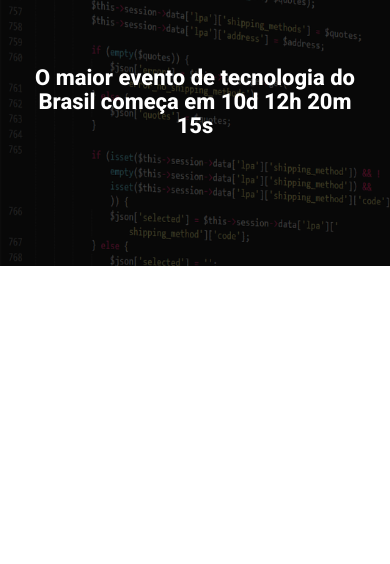
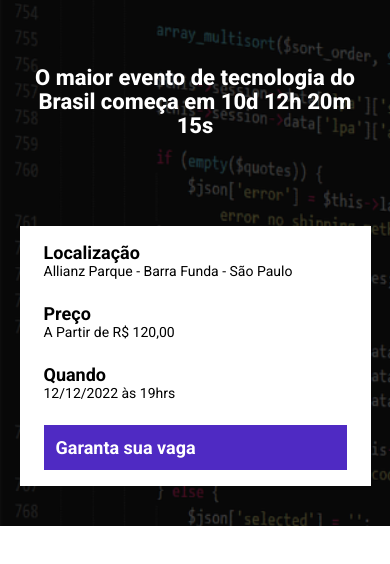
Before and after one commit to Glen109/modulo_22, a website built with Parcel: page src/index.html in a window 390 px wide. Shown: the part 102-666 px from the top of the page. Built offline with nearby package versions, Linux system fonts and the light colour scheme.

Commit message:
add barra de chamada

```diff
--- a/src/index.html
+++ b/src/index.html
@@ -16,6 +16,25 @@
             <p class="hero__text">
                 O maior evento de tecnologia do Brasil começa em 10d 12h 20m 15s
             </p>
+            <div class="infos-bar">
+                <ul class="infos-bar__infos">
+                    <li class="infos-bar__infos__item">
+                        <b>Localização</b>
+                        Allianz Parque - Barra Funda - São Paulo
+                    </li>
+                    <li class="infos-bar__infos__item">
+                        <b>Preço</b>
+                        A Partir de R$ 120,00
+                    </li>
+                    <li class="infos-bar__infos__item">
+                        <b>Quando</b>
+                        12/12/2022 às 19hrs
+                    </li>
+                </ul>
+                <a href="#" class="button button--primary">
+                    Garanta sua vaga
+                </a>
+            </div>
         </div>
     </header>
     <script src="scripts/main.js"></script>
--- /dev/null
+++ b/src/styles/components/_buttons.scss
@@ -0,0 +1,23 @@
+.button {
+    padding: 12px;
+    font-size: 18px;
+    font-weight: bold;
+    text-decoration: none;
+    text-align: center;
+    white-space: nowrap;
+
+    &--primary {
+        color: #fff;
+        background-color: #4F2AC3;
+    }
+
+    @media (max-width: 640px) {
+        display: block;
+        width: 100%;
+    }
+
+    @media (max-width: 1024px) {
+        display: flex;
+        align-items: center;
+    }
+}
--- /dev/null
+++ b/src/styles/components/_infos_bar.scss
@@ -0,0 +1,41 @@
+.infos-bar {
+    padding: 16px 24px;
+    background-color: #fff;
+    display: flex;
+    justify-content: space-between;
+
+    &__infos {
+        display: flex;
+        gap: 40px;
+        list-style: none;
+
+        &__item {
+            font-size: 14px;
+            color: #000;
+
+            b {
+                color: #000;
+                font-size: 18px;
+                display: block;
+            }
+        }
+    }
+
+    @media (max-width: 640px) {
+        display: block;
+
+        &__infos {
+            display: block;
+
+            &__item {
+                margin-bottom: 24px;
+            }
+        }
+    }
+
+    @media (max-width: 1024px) {
+        &__infos {
+            gap: 16px;
+        }
+    }
+}
--- a/src/styles/main.scss
+++ b/src/styles/main.scss
@@ -1,4 +1,6 @@
 @use 'hero';
+@use './components/infos_bar';
+@use './components/buttons';
 
 * {
     margin: 0;
```
